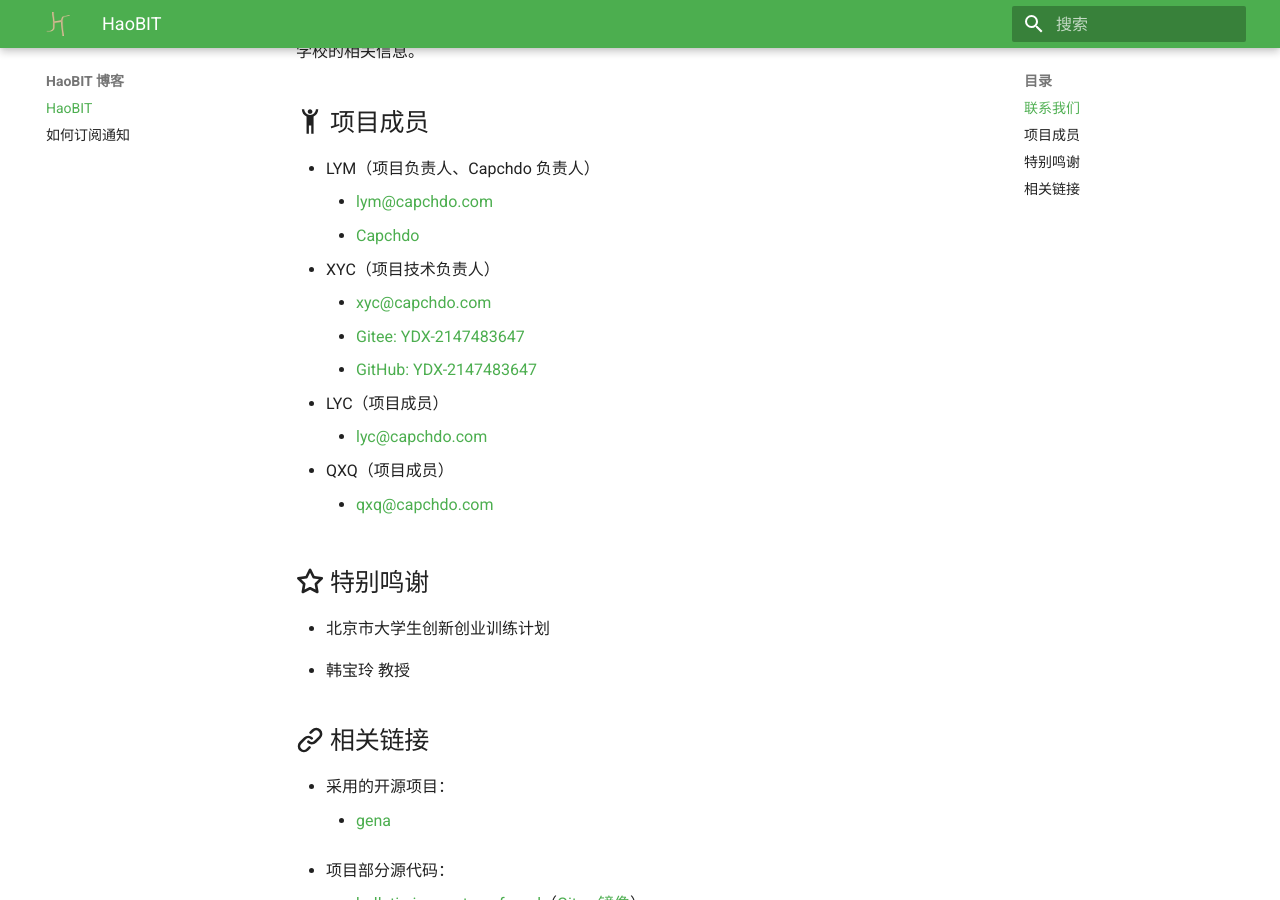
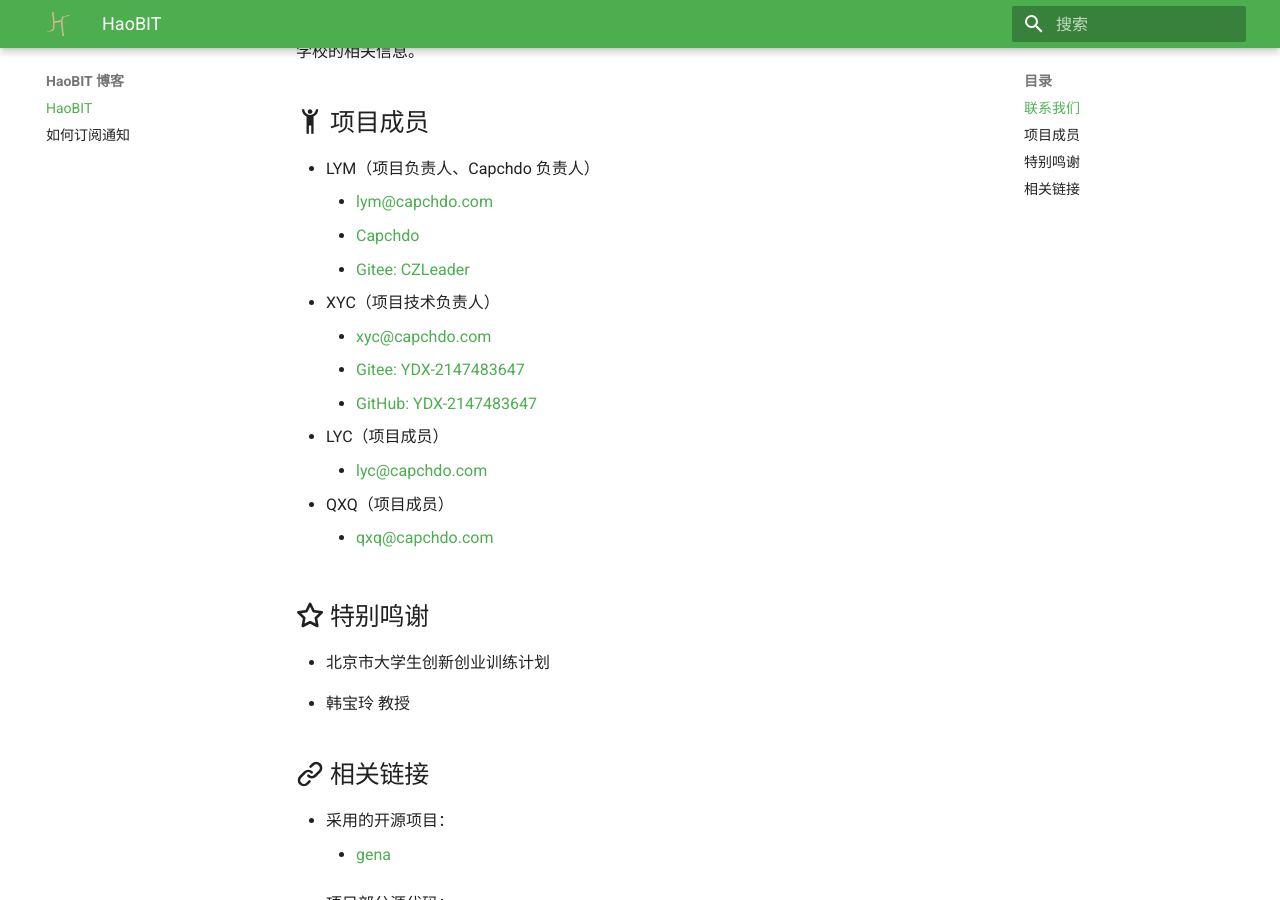
Before and after one commit to Capchdo/blog, an MkDocs documentation site: the page built from docs/index.md, in a window 1280 px wide and 900 px high, scrolled down 585 px. Built offline with MkDocs 1.6.1 and Material for MkDocs 9.7.7, drawn with Linux system fonts in a browser that asks for light colours; comment, search, counter and statistics services are not loaded.

Commit message:
新增CZLeader GITEE
Signed-off-by: CZLeader <9657868+czleader@user.noreply.gitee.com>

```diff
--- a/docs/index.md
+++ b/docs/index.md
@@ -20,6 +20,7 @@
 - LYM（项目负责人、Capchdo 负责人）
   - [lym@capchdo.com](mailto:lym@capchdo.com)
   - [Capchdo](https://www.capchdo.com/)
+  - [Gitee: CZLeader](https://gitee.com/CZLeader)
 - XYC（项目技术负责人）
   - [xyc@capchdo.com](mailto:xyc@capchdo.com)
   - [Gitee: YDX-2147483647](https://gitee.com/YDX-2147483647)
```
